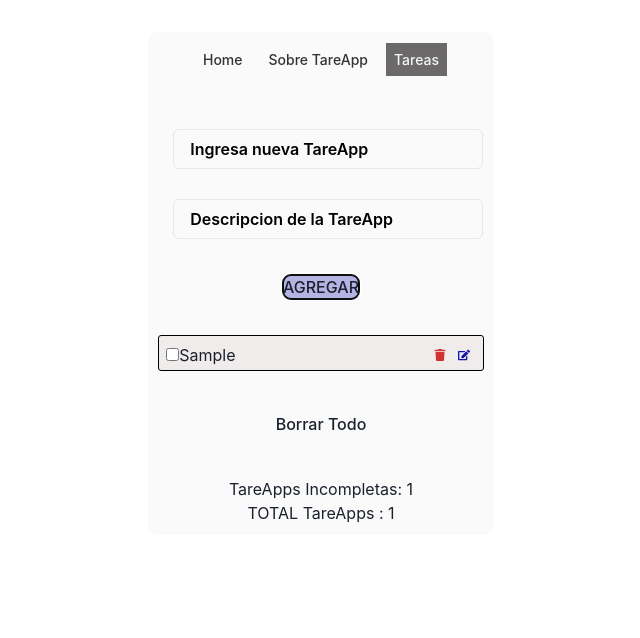
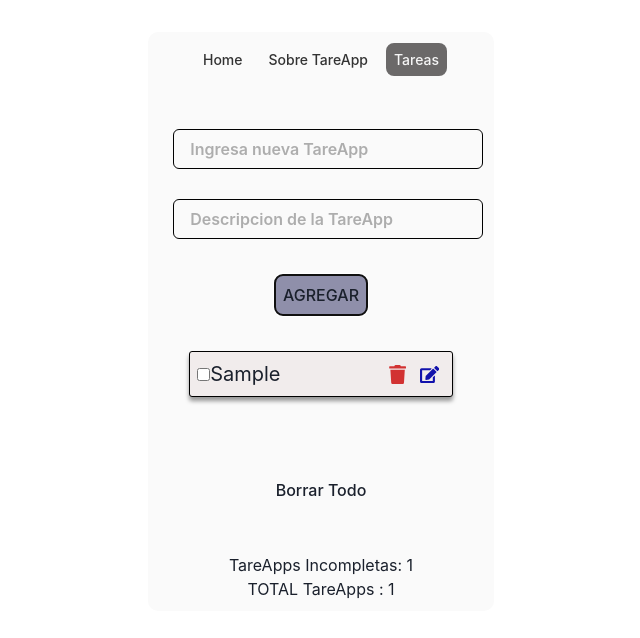
Before and after one commit to Pejoma2/my-react-tasks-list, a React (Vite) app: page /Tareas in a window 1280 px wide. Both pictures are taken after typing "Sample", "Sample" into the empty fields and a click on the button "AGREGAR". Shown: the top 638 px of the page, without its empty margins (319-959 px from the left). Built offline with nearby package versions, Linux system fonts and the light colour scheme.

Commit message:
correcciones de diseño

```diff
--- a/src/App.css
+++ b/src/App.css
@@ -5,33 +5,9 @@
   text-align: center;
 }
 
-.logo {
-  height: 6em;
-  padding: 1.5em;
-  will-change: filter;
-  transition: filter 300ms;
-}
-.logo:hover {
-  filter: drop-shadow(0 0 2em #646cffaa);
-}
-.logo.react:hover {
-  filter: drop-shadow(0 0 2em #61dafbaa);
-}
 
-@keyframes logo-spin {
-  from {
-    transform: rotate(0deg);
-  }
-  to {
-    transform: rotate(360deg);
-  }
-}
 
-@media (prefers-reduced-motion: no-preference) {
-  a:nth-of-type(2) .logo {
-    animation: logo-spin infinite 20s linear;
-  }
-}
+
 
 .card {
   padding: 2em;
@@ -43,6 +19,10 @@
 
 .tarea,
 .tarea-completada {
+  padding: 20px 0;
+  font-size: 20px;
+  width: 81%;
+  margin: 30px auto;
   list-style-type: none;
   text-align: left;
   border: solid 1px black;
@@ -50,6 +30,8 @@
   padding: 7px;
   border-radius: 3px;
   background-color: rgb(241, 236, 236);
+  transition: transform 0.4s ease-in-out;
+  box-shadow: 0 4px 4px rgba(0, 0, 0, 0.4);
 }
 
 .tarea-completada {
@@ -60,11 +42,11 @@
 .nueva-tarea {
   margin: 15px;
   padding: 10px;
-  transition: transform 0.5s ease-in-out;
+  transition: transform 1.2s ease-in-out;
 }
 
 .nueva-tarea:hover {
-  transform: scale(1.9);
+  transform: scale(1.1);
 }
 
 @keyframes slideInFromRight {
@@ -76,23 +58,22 @@
   }
 }
 
-/* #tarea {
-  transition: transform 0.5s ease-in-out;
-  animation: slideInFromRight 1.1s ease-in-out;
-} */
+
 
 #tarea:hover {
-  transform: scale(1.5);
+  transform: scale(1.1);
 }
 
 .button-agregar {
-  background-color: rgb(180, 180, 228);
+  background-color: rgb(143, 143, 170);
+  padding: 8px;
   margin: 20px;
   transition: transform 0.2s ease-in-out;
 }
 
 .button-agregar:hover {
   transform: scale(1.2);
+  background-color: rgb(175, 175, 233);
 }
 
 .boton-edit, .boton-borrar{
@@ -119,42 +100,44 @@
 }
 
 .borrar-todo{
+  padding: 10px;
   margin: 40px;
-  transition: transform 0.9s ease-in-out;
+  transition: transform 0.6s ease-in-out;
 }
 
 .borrar-todo:hover{
-  transform: scale(3);
+  transform: scale(1.3);
   color: white;
   background-color: red;
 }
 
-#tarea{
-  height: 36px;
-}
 
 .titulo {
   animation: fadeIn 2s ease-in-out;
+  font-weight: bolder;
 }
 
 @keyframes fadeIn {
   0% {
     opacity: 0;
-    transform: translateY(-50px);
-    color: green;}
-  100% {
-    opacity: 1;
-    transform: translateY(0);
-  }
+    transform: translateY(-60px);
+    color: green;
+    font-weight: lighter;};
+
+  40%{ opacity: 50;
+      transform: translateY(-40px);
+      color: green;
+      font-weight: normal;}
+
+  80%{ opacity: 50;
+    color: green;
+    font-weight: bolder;}
 }
 
 
 .error{
   background-color: red;
   color: white;
-  padding: 5px 10px;
+  padding: 5px 30px;
   border-radius: 5px;
-  margin-top: 5px;
-  margin-left: 100px;
-
 }
--- a/src/components/Task.jsx
+++ b/src/components/Task.jsx
@@ -1,7 +1,6 @@
 //import { useState, useEffect } from "react";
 import { useState } from "react";
 import { FaEdit, FaTrash } from "react-icons/fa";
-import { Input } from '@chakra-ui/react'
 
 // eslint-disable-next-line react/prop-types
 export default function Task({ tarea, toggleTask, deleteTask, editTask }) {
@@ -44,6 +43,8 @@ export default function Task({ tarea, toggleTask, deleteTask, editTask }) {
       id="tarea"
       className={tarea.estado ? "tarea-completada" : "tarea"}
       key={tarea.nombre}
+      style={{ height: "fit-content" }}
+
     >
       {" "}
       <div style={viewMode}>
@@ -57,10 +58,10 @@ export default function Task({ tarea, toggleTask, deleteTask, editTask }) {
         </span>
         <span className="contenedor-botones">
           <button className="boton-edit" onClick={() => handleEditing()}>
-            <FaEdit />
+            <FaEdit size="1.6em"/>
           </button>
           <button className="boton-borrar" onClick={() => handleDeleteTask()}>
-            <FaTrash />
+            <FaTrash size="1.6em"/>
           </button>
         </span>
       </div>
--- a/src/components/TaskCreator.jsx
+++ b/src/components/TaskCreator.jsx
@@ -10,6 +10,10 @@ export default function TaskCreator({ createNewTask }) {
         value: 3,
         message: "Tu TareApp debe tener más de 3 letras",
       },
+      maxLength: {
+        value: 40,
+        message: "Tu TareApp MAXIMO debe tener 40 letras",
+      }
     },
   };
 
@@ -23,9 +27,10 @@ export default function TaskCreator({ createNewTask }) {
   return (
     <form onSubmit={handleSubmit(onSubmit)}>
       <Input
+        borderColor="black"
         w="95%"
         mt="50px"
-        _placeholder={{ color: 'black', fontWeight: 'semibold' }}
+        _placeholder={{ color: 'black', fontWeight: 'semibold', opacity: 0.3}}
         //variant="outline"
         name="tarea"
         id="nueva-tareapp"
@@ -42,8 +47,9 @@ export default function TaskCreator({ createNewTask }) {
       )}
 
       <Input
+        borderColor="black"
         w="95%"
-        _placeholder={{ color: 'black', fontWeight: 'semibold' }}
+        _placeholder={{ color: 'black', fontWeight: 'semibold', opacity: 0.3}}
         name="descripcion"
         id="nueva-descripcion"
         className="nueva-tarea"
--- a/src/index.css
+++ b/src/index.css
@@ -106,8 +106,13 @@ button:focus-visible {
 .navbar .active {
   background-color: #6b6969;
   color: whitesmoke;
+  border-radius: 8px ;
 }
 
 .titulo{
   margin: 150px 0;
 }
+
+.sobre-nosotros{
+  margin: 80px 0;
+}
--- a/src/pages/SobreNosotros.jsx
+++ b/src/pages/SobreNosotros.jsx
@@ -5,7 +5,7 @@ export default function SobreNosotros() {
   return (
     <div>
 
-      <h1>Sobre Nosotros</h1><br />
+      <h1 className="sobre-nosotros">Sobre Nosotros</h1><br />
       <h4>Con este aplicativo Web podrás llevar registro de tus tareas de una manera muy sencilla</h4><br />
       <h4>Tendras acceso a estas funcionalidades:</h4>
       <ul className="lista-funcionalidades">
```
